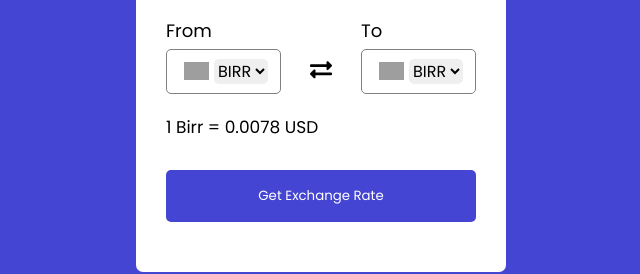
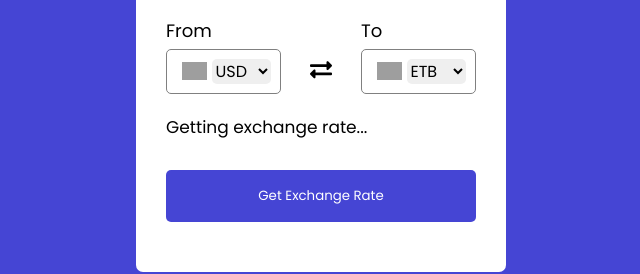
Before and after one commit to amantesf/CurrencyConverter, a plain HTML site: page index.html in a window 1280 px wide. Shown: the part 363-637 px from the top of the page, 319-959 px from the left. Drawn offline with Linux system fonts and the light colour scheme; no server answers; grey boxes are pictures that could not be loaded.

Commit message:
Updated exchange rates, flags, country selection, etc

```diff
--- a/country-list.js
+++ b/country-list.js
@@ -0,0 +1,161 @@
+let country_list = {
+    "AED" : "AE",
+    "AFN" : "AF",
+    "XCD" : "AG",
+    "ALL" : "AL",
+    "AMD" : "AM",
+    "ANG" : "AN",
+    "AOA" : "AO",
+    "AQD" : "AQ",
+    "ARS" : "AR",
+    "AUD" : "AU",
+    "AZN" : "AZ",
+    "BAM" : "BA",
+    "BBD" : "BB",
+    "BDT" : "BD",
+    "XOF" : "BE",
+    "BGN" : "BG",
+    "BHD" : "BH",
+    "BIF" : "BI",
+    "BMD" : "BM",
+    "BND" : "BN",
+    "BOB" : "BO",
+    "BRL" : "BR",
+    "BSD" : "BS",
+    "NOK" : "BV",
+    "BWP" : "BW",
+    "BYR" : "BY",
+    "BZD" : "BZ",
+    "CAD" : "CA",
+    "CDF" : "CD",
+    "XAF" : "CF",
+    "CHF" : "CH",
+    "CLP" : "CL",
+    "CNY" : "CN",
+    "COP" : "CO",
+    "CRC" : "CR",
+    "CUP" : "CU",
+    "CVE" : "CV",
+    "CYP" : "CY",
+    "CZK" : "CZ",
+    "DJF" : "DJ",
+    "DKK" : "DK",
+    "DOP" : "DO",
+    "DZD" : "DZ",
+    "ECS" : "EC",
+    "EEK" : "EE",
+    "EGP" : "EG",
+    "ETB" : "ET",
+    "EUR" : "FR",
+    "FJD" : "FJ",
+    "FKP" : "FK",
+    "GBP" : "GB",
+    "GEL" : "GE",
+    "GGP" : "GG",
+    "GHS" : "GH",
+    "GIP" : "GI",
+    "GMD" : "GM",
+    "GNF" : "GN",
+    "GTQ" : "GT",
+    "GYD" : "GY",
+    "HKD" : "HK",
+    "HNL" : "HN",
+    "HRK" : "HR",
+    "HTG" : "HT",
+    "HUF" : "HU",
+    "IDR" : "ID",
+    "ILS" : "IL",
+    "INR" : "IN",
+    "IQD" : "IQ",
+    "IRR" : "IR",
+    "ISK" : "IS",
+    "JMD" : "JM",
+    "JOD" : "JO",
+    "JPY" : "JP",
+    "KES" : "KE",
+    "KGS" : "KG",
+    "KHR" : "KH",
+    "KMF" : "KM",
+    "KPW" : "KP",
+    "KRW" : "KR",
+    "KWD" : "KW",
+    "KYD" : "KY",
+    "KZT" : "KZ",
+    "LAK" : "LA",
+    "LBP" : "LB",
+    "LKR" : "LK",
+    "LRD" : "LR",
+    "LSL" : "LS",
+    "LTL" : "LT",
+    "LVL" : "LV",
+    "LYD" : "LY",
+    "MAD" : "MA",
+    "MDL" : "MD",
+    "MGA" : "MG",
+    "MKD" : "MK",
+    "MMK" : "MM",
+    "MNT" : "MN",
+    "MOP" : "MO",
+    "MRO" : "MR",
+    "MTL" : "MT",
+    "MUR" : "MU",
+    "MVR" : "MV",
+    "MWK" : "MW",
+    "MXN" : "MX",
+    "MYR" : "MY",
+    "MZN" : "MZ",
+    "NAD" : "NA",
+    "XPF" : "NC",
+    "NGN" : "NG",
+    "NIO" : "NI",
+    "NPR" : "NP",
+    "NZD" : "NZ",
+    "OMR" : "OM",
+    "PAB" : "PA",
+    "PEN" : "PE",
+    "PGK" : "PG",
+    "PHP" : "PH",
+    "PKR" : "PK",
+    "PLN" : "PL",
+    "PYG" : "PY",
+    "QAR" : "QA",
+    "RON" : "RO",
+    "RSD" : "RS",
+    "RUB" : "RU",
+    "RWF" : "RW",
+    "SAR" : "SA",
+    "SBD" : "SB",
+    "SCR" : "SC",
+    "SDG" : "SD",
+    "SEK" : "SE",
+    "SGD" : "SG",
+    "SKK" : "SK",
+    "SLL" : "SL",
+    "SOS" : "SO",
+    "SRD" : "SR",
+    "STD" : "ST",
+    "SVC" : "SV",
+    "SYP" : "SY",
+    "SZL" : "SZ",
+    "THB" : "TH",
+    "TJS" : "TJ",
+    "TMT" : "TM",
+    "TND" : "TN",
+    "TOP" : "TO",
+    "TRY" : "TR",
+    "TTD" : "TT",
+    "TWD" : "TW",
+    "TZS" : "TZ",
+    "UAH" : "UA",
+    "UGX" : "UG",
+    "USD" : "US",
+    "UYU" : "UY",
+    "UZS" : "UZ",
+    "VEF" : "VE",
+    "VND" : "VN",
+    "VUV" : "VU",
+    "YER" : "YE",
+    "ZAR" : "ZA",
+    "ZMK" : "ZM",
+    "ZWD" : "ZW"
+}
--- a/index.html
+++ b/index.html
@@ -19,13 +19,8 @@
                 <div class="from">
                     <p>From</p>
                     <div class="select-box">
-                        <img src="https://flagsapi.com/ET/flat/64.png">
+                        <img src="https://flagsapi.com/US/flat/64.png">
                         <select>
-                            <option value="BIRR">BIRR</option>
-                            <option value="USD">USD</option>
-                            <option value="GBP">GBP</option>
-                            <option value="EUR">EUR</option>
-                            <option value="CHF">CHF</option>
                         </select>
                     </div>
                 </div>
@@ -33,22 +28,17 @@
                     <div class="to">
                     <p>To</p>
                     <div class="select-box">
-                        <img src="https://flagsapi.com/US/flat/64.png">
+                        <img src="https://flagsapi.com/ET/flat/64.png">
                         <select>
-                            <option value="BIRR">BIRR</option>
-                            <option value="USD">USD</option>
-                            <option value="GBP">GBP</option>
-                            <option value="EUR">EUR</option>
-                            <option value="CHF">CHF</option>
                         </select>
                     </div>
                 </div>
                 </div>
-            <div class="exchange-rate">1 Birr = 0.0078 USD</div>
+            <div class="exchange-rate">Getting exchange rate...</div>
             <button>Get Exchange Rate</button>
             </form>
             </div>
+            <script src="country-list.js"></script>
             <script src="script.js"></script>
-            <script src="country-list.js"></script>
 </body>
 </html>
--- a/script.js
+++ b/script.js
@@ -0,0 +1,58 @@
+const dropList = document.querySelectorAll(".drop-list select");
+fromCurrency = document.querySelector(".from select");
+toCurrency = document.querySelector(".to select");
+getButton = document.querySelector("form button");
+
+for (let i = 0; i < dropList.length; i++) {
+    for (let currency_code in country_list) {
+        let selected;
+        if (i == 0) {
+            selected = currency_code == "USD" ? "selected" : "";
+        } else if (i == 1) {
+            selected = currency_code == "ETB" ? "selected" : "";
+        }
+        let optionTag = `<option value="${currency_code}" ${selected}>${currency_code}</option>`;
+        dropList[i].insertAdjacentHTML("beforeend", optionTag);
+    }
+    dropList[i].addEventListener("change", e => {
+        loadFlag(e.target);
+    } );
+
+}
+
+function loadFlag(element){
+    for(code in country_list){
+        if(code == element.value){
+            let imgTag = element.parentElement.querySelector("img");
+            imgTag.src = `https://flagsapi.com/${country_list[code]}/flat/64.png`
+        }
+    }
+}
+
+window.addEventListener("load", () => {
+    getExchangeRate();
+});
+getButton.addEventListener("click", e=> {
+    e.preventDefault();
+    getExchangeRate();
+});
+
+
+function getExchangeRate(){
+    const amount = document.querySelector(".amount input");
+    exchangeRateTxt = document.querySelector(".exchange-rate");
+
+    let amountVal = amount.value;
+    if(amountVal == "" || amountVal == "0"){
+        amount.value = "1";
+        amountVal = 1;
+    }
+    exchangeRateTxt.innerText = "Getting exchange rate...";
+    let url = `https://v6.exchangerate-api.com/v6/4126e4607a632c849f5dfa65/latest/${fromCurrency.value}`;
+    fetch(url).then(response => response.json()).then(result => {
+        let exchangeRate = result.conversion_rates[toCurrency.value];
+        console.log(exchangeRate);
+        let totalExchangeRate = (amountVal * exchangeRate).toFixed(2);
+        exchangeRateTxt.innerText = `${amountVal} ${fromCurrency.value} = ${totalExchangeRate} ${toCurrency.value}`;
+    })
+}
--- a/style.css
+++ b/style.css
@@ -74,6 +74,18 @@ form .drop-list {
     font-size: 16px;
     margin: 0 -5px 0 5px;
 }
+.select-box select::-webkit-scrollbar{
+    width: 8px;
+
+}
+.select-box select::-webkit-scrollbar-track{
+    background: white;
+}
+.select-box select::-webkit-scrollbar-thumb{
+    background: grey;
+    border-radius: 8px;
+    border-right: 2px solid white;
+}
 .select-box img {
     max-width: 25px;
 }
```
